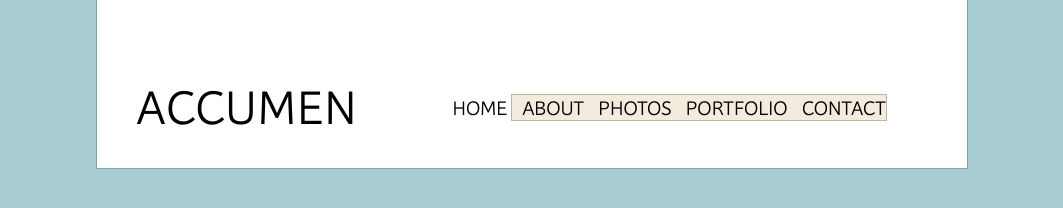
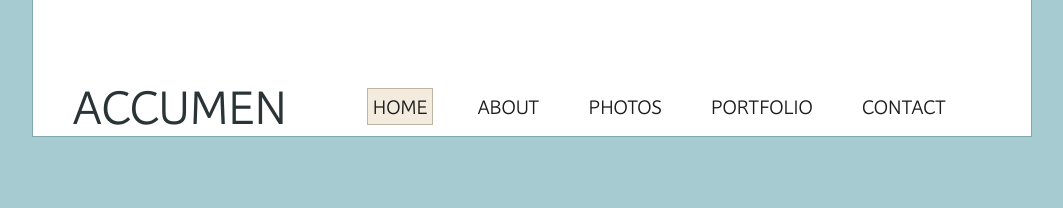
Before and after one commit to ayurmakh/accumen, a website: page app/index.html in a window 1280 px wide. Shown: the whole page, without its empty margins (108-1171 px from the left). Drawn offline with Linux system fonts and the light colour scheme.

Commit message:
remaked. header ready

```diff
--- a/app/index.html
+++ b/app/index.html
@@ -6,33 +6,18 @@
 	<link rel="stylesheet" href="css/main.css">
 </head>
 <body>
-	<div class="cyan-background">
-		<div class="content">
-			<header class="main-header grid">
-				<div class="main-header-item site-name">
-					<h1>Accumen</h1>
-				</div>
-				<div class="main-header-item menu">
-					<ul>
-
-							<li>home</li>
-
-						<div class="focus">
-							<li>about</li>
-						<li>photos</li>
-						<li>portfolio</li>
-						<li>contact</li>
-					</ul>
-				</div>
+	<div class="cyan_background">
+		<div class="container">
+			<header class="main_header">
+				<h1 class="main_header_logo">Accumen</h1>
+				<nav class="main_header_nav">
+					<a class="main_header_nav_item active" href="#">home</a>
+					<a class="main_header_nav_item" href="#">about</a>
+					<a class="main_header_nav_item" href="#">photos</a>
+					<a class="main_header_nav_item" href="#">portfolio</a>
+					<a class="main_header_nav_item" href="#">contact</a>
+				</nav>
 			</header>
-			<section class="main-section grid">
-				<div class="main-section-item left-side">
-
-				</div>
-				<div class="main-section-item right-side grid">
-
-				</div>
-			</section>
 		</div>
 	</div>
 </body>
--- /dev/null
+++ b/app/sass/_base.sass
@@ -0,0 +1,14 @@
+*
+	box-sizing: border-box
+	margin: 0
+	padding: 0
+	&:before, &:after
+		box-sizing: border-box
+
+html, body
+	height: 100%
+
+body
+	font-size: 14px
+	font-family: sonus_light-accumen, sans-serif
+	color: #696d6a
--- /dev/null
+++ b/app/sass/_vars.sass
@@ -0,0 +1,6 @@
+$cyan: #a6ccd1
+$light-yellow: #f2ebde
+$light-cyan: #eef5f6
+$dart-cyan: #82a7ad
+$cyan-border: #d6e0e2
+$yellow-border: #bfb5a4
--- a/app/sass/main.sass
+++ b/app/sass/main.sass
@@ -1,58 +1,62 @@
 @import "fonts"
+@import "vars"
+@import "base"
 
-html
-	font-family: sonus_light-accumen, sans-serif
+/* Cyan background */
+.cyan_background
+	width: 100%
+	height: 100%
+	background-color: $cyan
 
-.cyan-background
-	position: absolute
-	top: 0
-	bottom: 0
-	right: 0
-	left: 0
-	background-color: #a7cdd3
-
-.content
-	margin-left: auto
-	margin-right: auto
-	height: auto
-	width: 68vw
+/* Container */
+.container
+	width: 1000px
+	z-index: 1000
 	background-color: #fff
-	border: solid 1px #82a7ad
+	margin: 0 auto
+	border: solid 1px $dart-cyan
 	border-top: none
 
-.main-header
-	padding-top: 45px
+/* Main header */
+.main_header
+	padding-top: 77px
 	text-transform: uppercase
 	padding-left: 40px
-	display: grid
-	grid-template-columns: repeat(4, 1fr)
+	align-items: center
+	display: flex
 
-.main-header-item
-	&:nth-child(2)
-		grid-column: 2 / 5
+.main_header_logo
+	color: #2a3436
+	display: inline-block
+	font-size: 48px
+	font-weight: 500
 
-.site-name
-	h1
-		font-weight: normal
-		font-size: 48px
-		letter-spacing: 1px
+.main_header_nav
+	height: 100%
+	display: inline-block
+	margin-left: 80px
+	font-size: 20px
 
-.menu
-	padding-left: 25px
-	padding-top: 30px
-	font-size: 20px
-	ul
-		list-style-type: none
-	li
-		display: inline
-		padding-left: 30px
 
-.focus
-	text-align: justify
-	display: inline
-	border: 1px solid #bfb5a4
-	width: 2000px
-	height: 100px
-	background-color: #f2ebde
-	li
-		padding-left: 10px
+.main_header_nav_item
+	text-decoration: none
+	color: #1c1c1c
+	margin-right: 35px
+	background-color: #fff
+	border: none
+	transition: background-color .2s linear, border .2s linear
+	padding: 5px
+
+	&:hover
+		background-color: $light-yellow
+		border: solid 1px $yellow-border
+
+
+.main_header_nav_item.active
+	text-decoration: none
+	color: #1c1c1c
+	margin-right: 35px
+	background-color: $light-yellow
+	border: solid 1px $yellow-border
+	transition: background-color .2s linear, border .2s linear
+	padding: 5px
```
Also changed, not shown: app/css/main.css.
